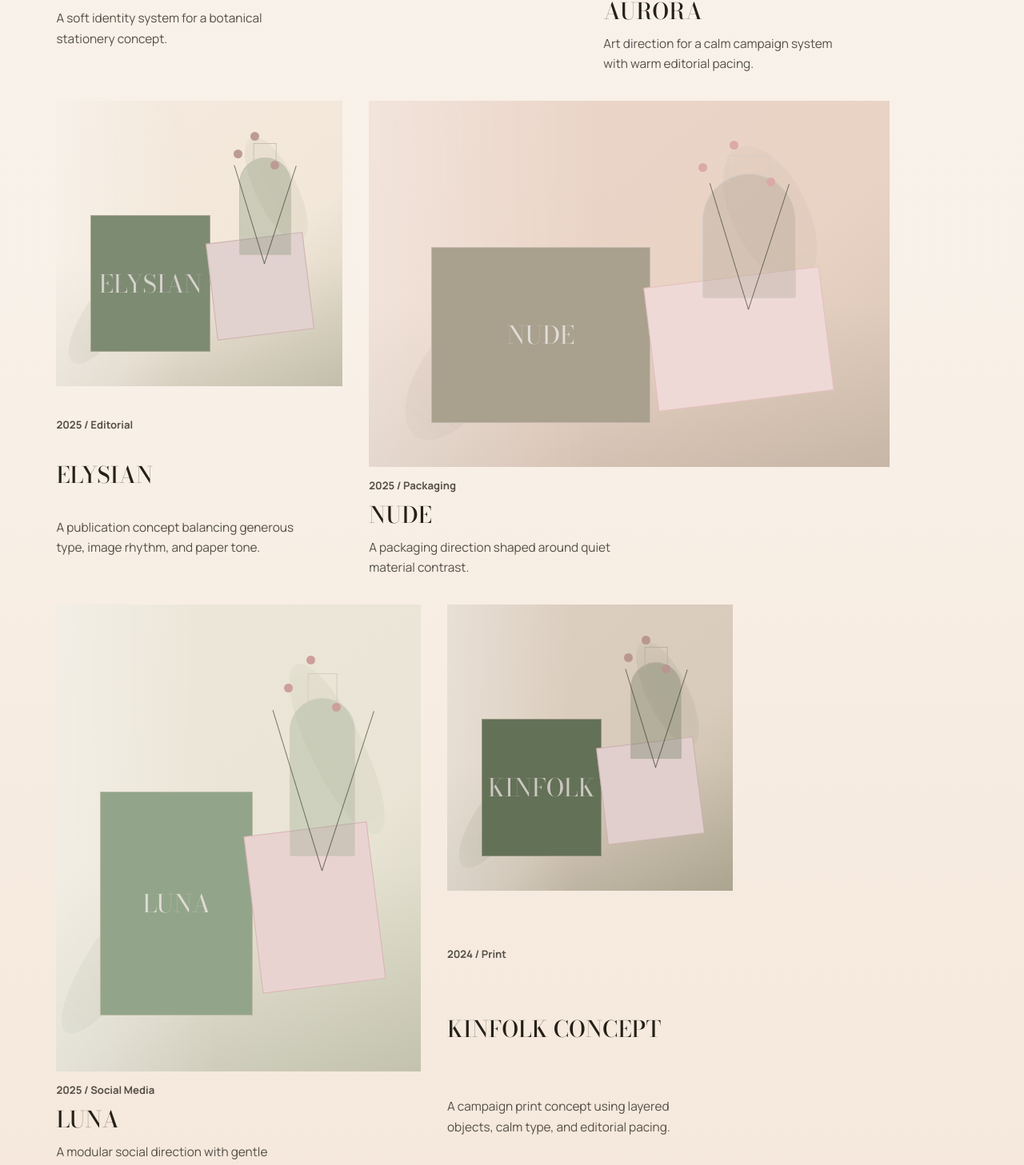
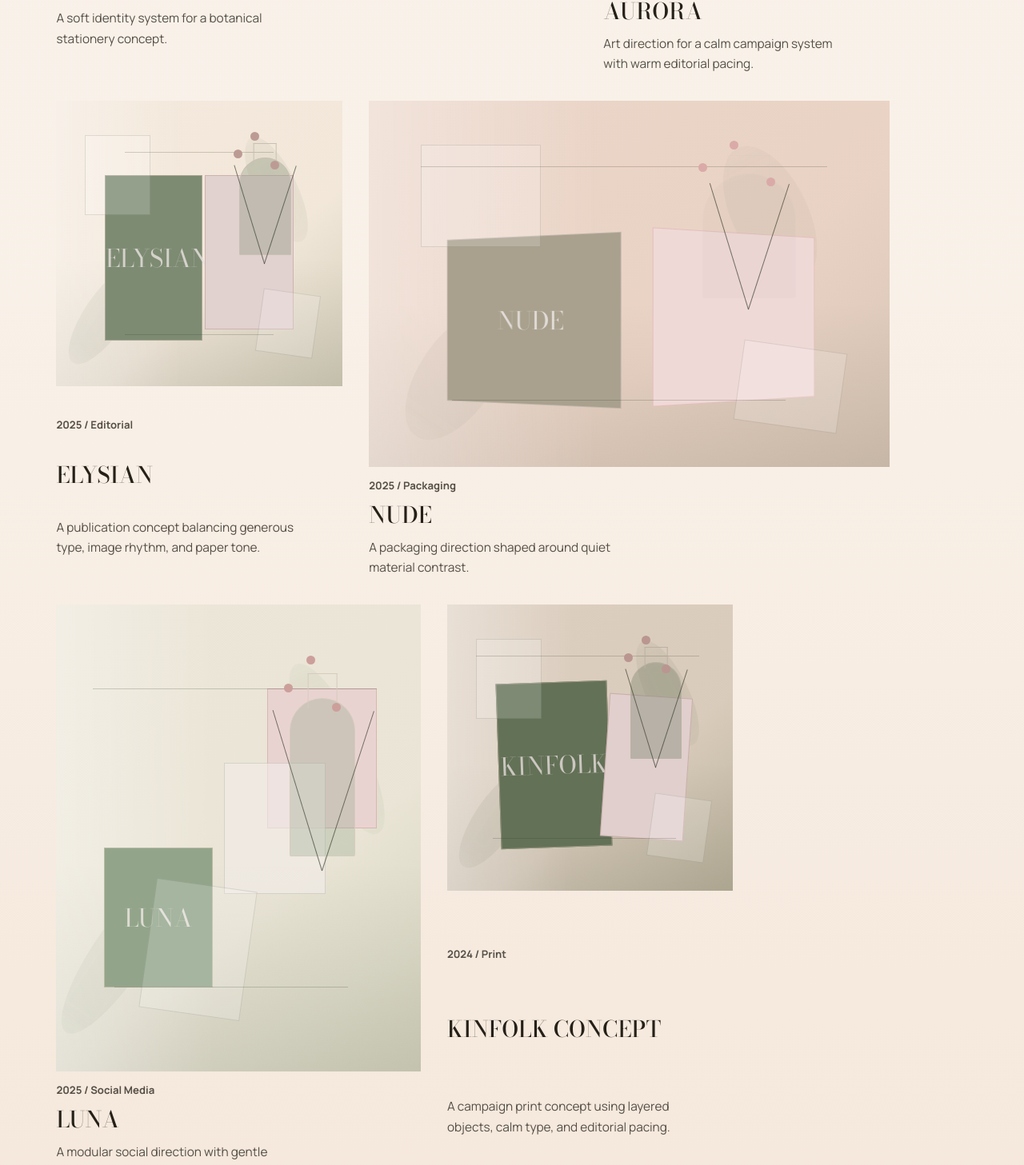
Before and after one commit to mrbamarouf/noor-bamarouf, a React (Vite) app: page /work in a window 1280 px wide. Shown: the part 1236-2693 px from the top of the page at 80% size. Built offline with nearby package versions, Linux system fonts and the light colour scheme.

Commit message:
Deepen project visuals and services interaction

```diff
--- a/src/components/ArtFrame.tsx
+++ b/src/components/ArtFrame.tsx
@@ -38,6 +38,10 @@
         <span>{variantLabels[variant]}</span>
       </div>
       <div className="art-frame__object object-paper" />
+      <div className="art-frame__folio folio-one" />
+      <div className="art-frame__folio folio-two" />
+      <div className="art-frame__rule rule-one" />
+      <div className="art-frame__rule rule-two" />
       <div className="art-frame__object object-vase">
         <span />
       </div>
--- a/src/pages/HomePage.tsx
+++ b/src/pages/HomePage.tsx
@@ -1,10 +1,11 @@
 import { Link } from "react-router-dom";
+import { useState } from "react";
 import { ArtFrame } from "../components/ArtFrame";
 import { BrandMark } from "../components/BrandMark";
 import { serviceOrder } from "../data/content";
 import { projects } from "../data/projects";
 import { useLanguage } from "../context/LanguageContext";
-import type { Project } from "../types";
+import type { ArtVariant, Project, ServiceKey } from "../types";
 
 function Arrow() {
   return <span aria-hidden="true">→</span>;
@@ -32,6 +33,16 @@
 
 function ServicesSection() {
   const { dictionary } = useLanguage();
+  const [activeService, setActiveService] = useState<ServiceKey>("brandIdentity");
+  const serviceVisuals: Record<ServiceKey, ArtVariant> = {
+    brandIdentity: "flora",
+    graphicDesign: "aurora",
+    packagingDesign: "nude",
+    printDesign: "kinfolk",
+    socialMediaDesign: "luna",
+    editorialDesign: "elysian",
+    creativeDirection: "studio",
+  };
 
   return (
     <section className="section services-section" id="services" aria-labelledby="services-title" data-reveal>
@@ -41,14 +52,31 @@
         <p>
           {dictionary.home.contactBody}
         </p>
+        <div className="service-preview" aria-hidden="true">
+          <ArtFrame
+            variant={serviceVisuals[activeService]}
+            alt={{
+              en: "Service art direction preview.",
+              ar: "معاينة بصرية للخدمة.",
+            }}
+            ratio="square"
+          />
+        </div>
       </div>
       <div className="services-list">
         {serviceOrder.map((service, index) => (
-          <article className="service-row" key={service}>
+          <button
+            className={activeService === service ? "service-row service-row--active" : "service-row"}
+            key={service}
+            type="button"
+            onMouseEnter={() => setActiveService(service)}
+            onFocus={() => setActiveService(service)}
+            aria-pressed={activeService === service}
+          >
             <span>{String(index + 1).padStart(2, "0")}</span>
             <h3>{dictionary.services[service].title}</h3>
             <p>{dictionary.services[service].description}</p>
-          </article>
+          </button>
         ))}
       </div>
     </section>
@@ -145,7 +173,7 @@
             </Link>
           </div>
         </div>
-        <div className="hero__visual" data-cursor="view">
+        <div className="hero__visual">
           <ArtFrame
             variant="flora"
             alt={{
--- a/src/styles/global.css
+++ b/src/styles/global.css
@@ -909,6 +909,49 @@
   border-bottom: 0;
 }
 
+.art-frame__folio,
+.art-frame__rule {
+  position: absolute;
+  border: 1px solid color-mix(in oklch, var(--frame-ink) 20%, transparent);
+  opacity: 0.64;
+}
+
+.art-frame__folio {
+  left: 10%;
+  top: 12%;
+  width: 23%;
+  height: 28%;
+  background: color-mix(in oklch, white 28%, transparent);
+}
+
+.folio-two {
+  left: auto;
+  right: 9%;
+  top: auto;
+  bottom: 11%;
+  width: 20%;
+  height: 22%;
+  transform: rotate(8deg);
+}
+
+.art-frame__rule {
+  height: 1px;
+  border-width: 0;
+  background: color-mix(in oklch, var(--frame-ink) 34%, transparent);
+}
+
+.rule-one {
+  left: 10%;
+  right: 12%;
+  top: 18%;
+}
+
+.rule-two {
+  left: 16%;
+  right: 20%;
+  bottom: 18%;
+}
+
 .art-frame__stem {
   position: absolute;
   right: 27%;
@@ -951,6 +994,134 @@
   top: 11%;
 }
 
+.art-frame--aurora .object-main {
+  width: 36%;
+  height: 42%;
+  left: 13%;
+  bottom: 18%;
+  transform: rotate(-4deg);
+}
+
+.art-frame--aurora .object-paper {
+  right: 15%;
+  bottom: 12%;
+  width: 38%;
+  height: 46%;
+  transform: rotate(5deg);
+}
+
+.art-frame--aurora .folio-one {
+  width: 36%;
+  height: 18%;
+}
+
+.art-frame--elysian .object-main {
+  left: 17%;
+  bottom: 16%;
+  width: 34%;
+  height: 58%;
+}
+
+.art-frame--elysian .object-paper {
+  right: 17%;
+  bottom: 20%;
+  width: 31%;
+  height: 54%;
+  transform: rotate(0deg);
+}
+
+.art-frame--elysian .rule-one,
+.art-frame--elysian .rule-two {
+  left: 24%;
+  right: 24%;
+}
+
+.art-frame--nude .object-main {
+  left: 14%;
+  bottom: 17%;
+  width: 34%;
+  height: 46%;
+  transform: perspective(400px) rotateY(-10deg);
+}
+
+.art-frame--nude .object-paper {
+  right: 13%;
+  bottom: 18%;
+  width: 32%;
+  height: 46%;
+  transform: perspective(420px) rotateY(14deg);
+}
+
+.art-frame--nude .object-vase {
+  opacity: 0.2;
+}
+
+.art-frame--luna .object-main {
+  left: 13%;
+  bottom: 18%;
+  width: 30%;
+  height: 30%;
+}
+
+.art-frame--luna .object-paper {
+  right: 12%;
+  top: 18%;
+  bottom: auto;
+  width: 30%;
+  height: 30%;
+  transform: rotate(0deg);
+}
+
+.art-frame--luna .folio-one {
+  left: 46%;
+  top: 34%;
+  width: 28%;
+  height: 28%;
+  background: color-mix(in oklch, var(--frame-main) 18%, white);
+}
+
+.art-frame--luna .folio-two {
+  left: 25%;
+  right: auto;
+  bottom: 12%;
+  width: 28%;
+  height: 28%;
+}
+
+.art-frame--kinfolk .object-main,
+.art-frame--archive .object-main {
+  left: 18%;
+  bottom: 15%;
+  width: 39%;
+  height: 58%;
+  transform: rotate(-2deg);
+}
+
+.art-frame--kinfolk .object-paper,
+.art-frame--archive .object-paper {
+  right: 16%;
+  bottom: 18%;
+  width: 29%;
+  height: 50%;
+  transform: rotate(4deg);
+}
+
+.art-frame--studio .object-main,
+.art-frame--materials .object-main {
+  left: 12%;
+  bottom: 18%;
+  width: 44%;
+  height: 34%;
+}
+
+.art-frame--studio .object-paper,
+.art-frame--materials .object-paper {
+  right: 13%;
+  bottom: 17%;
+  width: 30%;
+  height: 42%;
+}
+
 a:hover .art-frame .object-main,
 a:hover .art-frame .object-paper,
 .hero__visual:hover .art-frame .object-main,
@@ -1095,6 +1266,11 @@
   max-width: 34ch;
 }
 
+.service-preview {
+  width: min(100%, 360px);
+  margin-top: clamp(32px, 4vw, 58px);
+}
+
 .services-list {
   border-top: 1px solid var(--color-line);
 }
@@ -1103,15 +1279,22 @@
   display: grid;
   grid-template-columns: 72px 0.56fr 0.78fr;
   align-items: center;
+  width: 100%;
   gap: 30px;
   padding-block: clamp(26px, 3vw, 44px);
+  color: inherit;
+  text-align: left;
+  background: transparent;
+  border: 0;
   border-bottom: 1px solid var(--color-line);
+  cursor: pointer;
   transition:
     background var(--duration-soft) var(--ease-out),
     padding-inline var(--duration-soft) var(--ease-out);
 }
 
-.service-row:hover {
+.service-row:hover,
+.service-row--active {
   padding-inline: 22px;
   background: color-mix(in oklch, var(--color-sage-soft) 18%, transparent);
 }
@@ -1128,6 +1311,10 @@
 
 .service-row p {
   font-size: 0.98rem;
+}
+
+html[dir="rtl"] .service-row {
+  text-align: left;
 }
 
 .philosophy-section {
```
